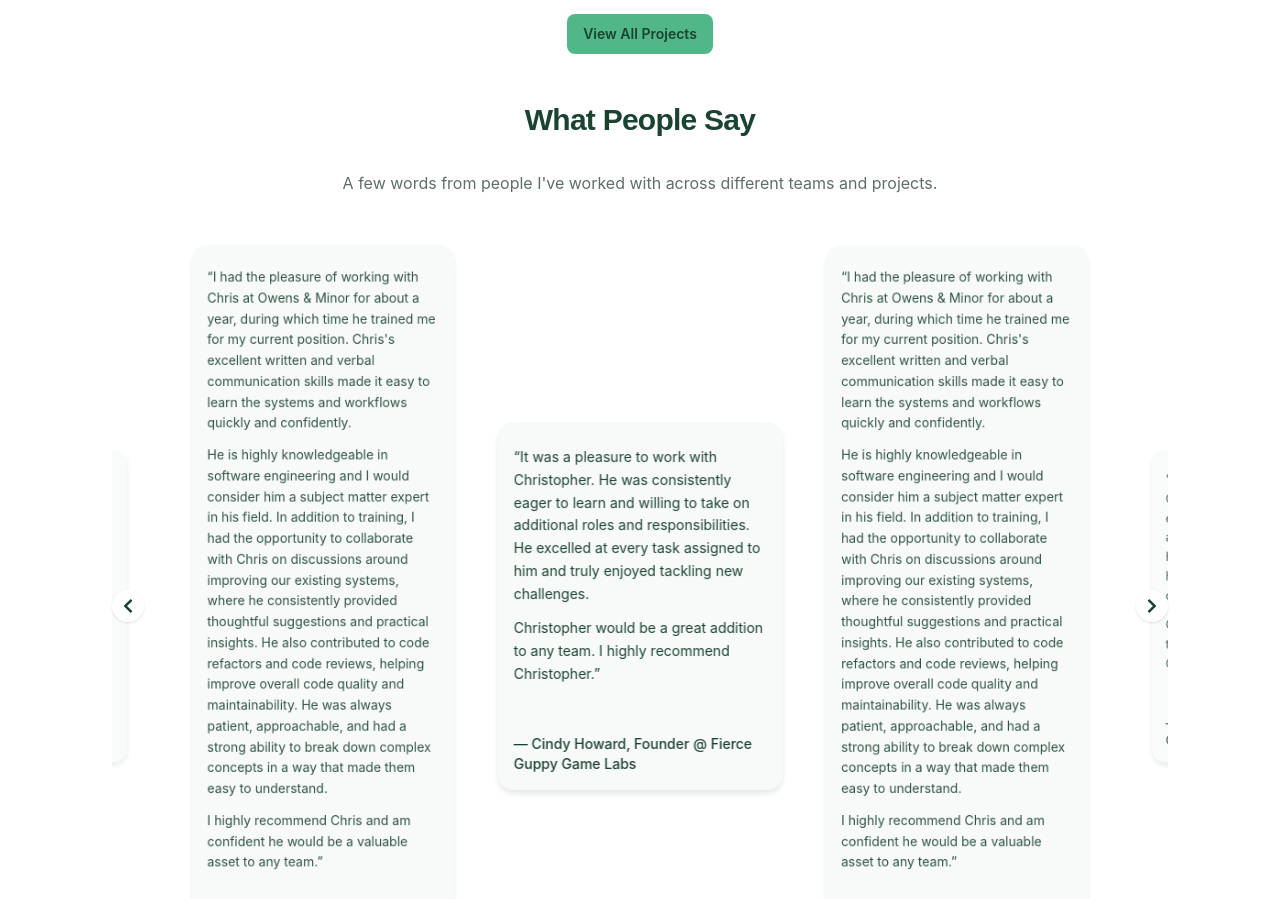
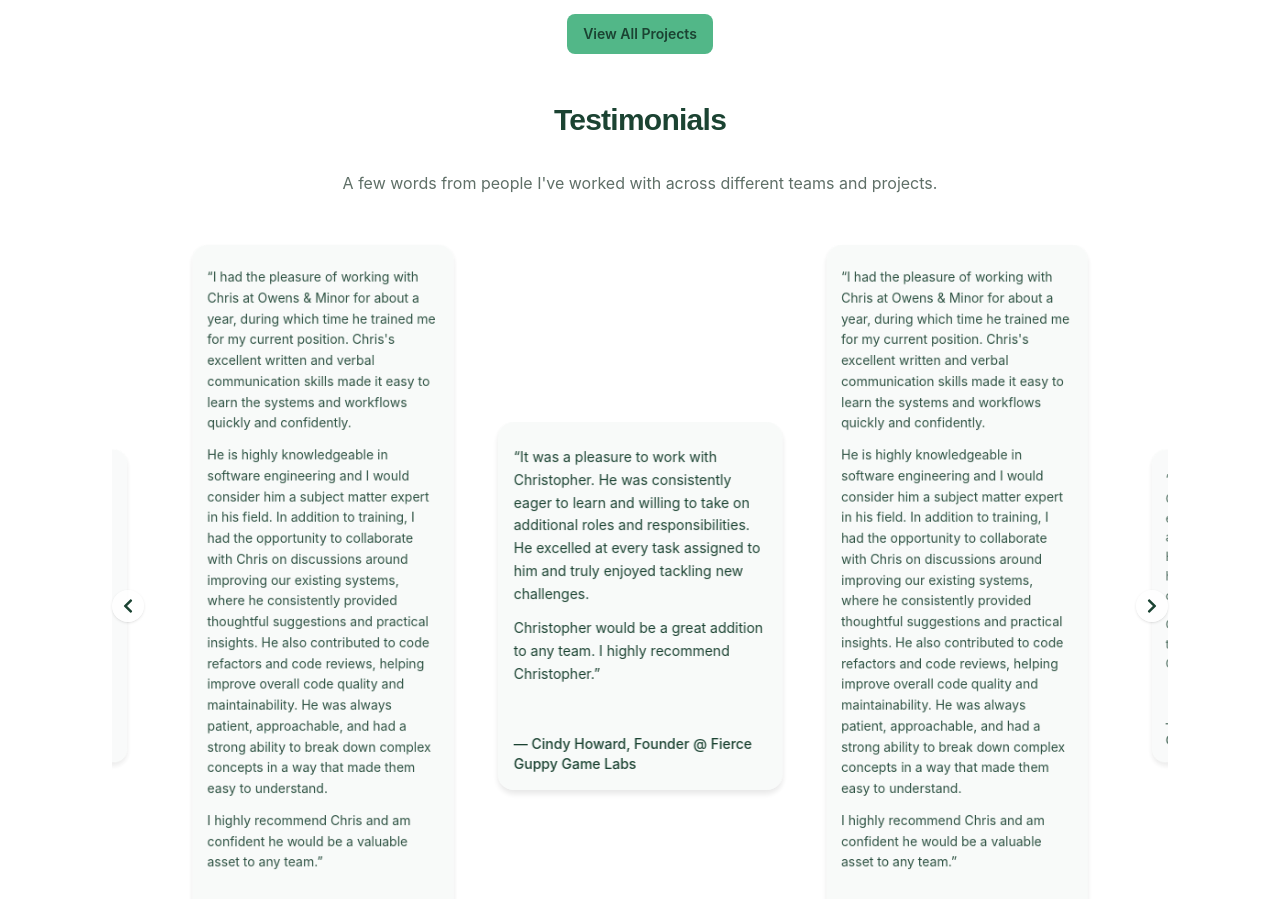
Before and after one commit to ChrisWenzlick/portfolio-website, a Next.js app: page / in a window 1280 px wide. Shown: the part 1642-2541 px from the top of the page. Built offline with nearby package versions, Linux system fonts and the light colour scheme.

Commit message:
Change header of testimonials section

```diff
--- a/components/layout/TestimonialsSection.tsx
+++ b/components/layout/TestimonialsSection.tsx
@@ -24,7 +24,7 @@ function QuoteBody({ text }: { text: string }) {
 export default function TestimonialsSection() {
     return (
         <section>
-            <h2>What People Say</h2>
+            <h2>Testimonials</h2>
             <p className="mt-2 max-w-2xl text-(--color-text-muted)">
                 A few words from people I&apos;ve worked with across different teams and projects.
             </p>
```
